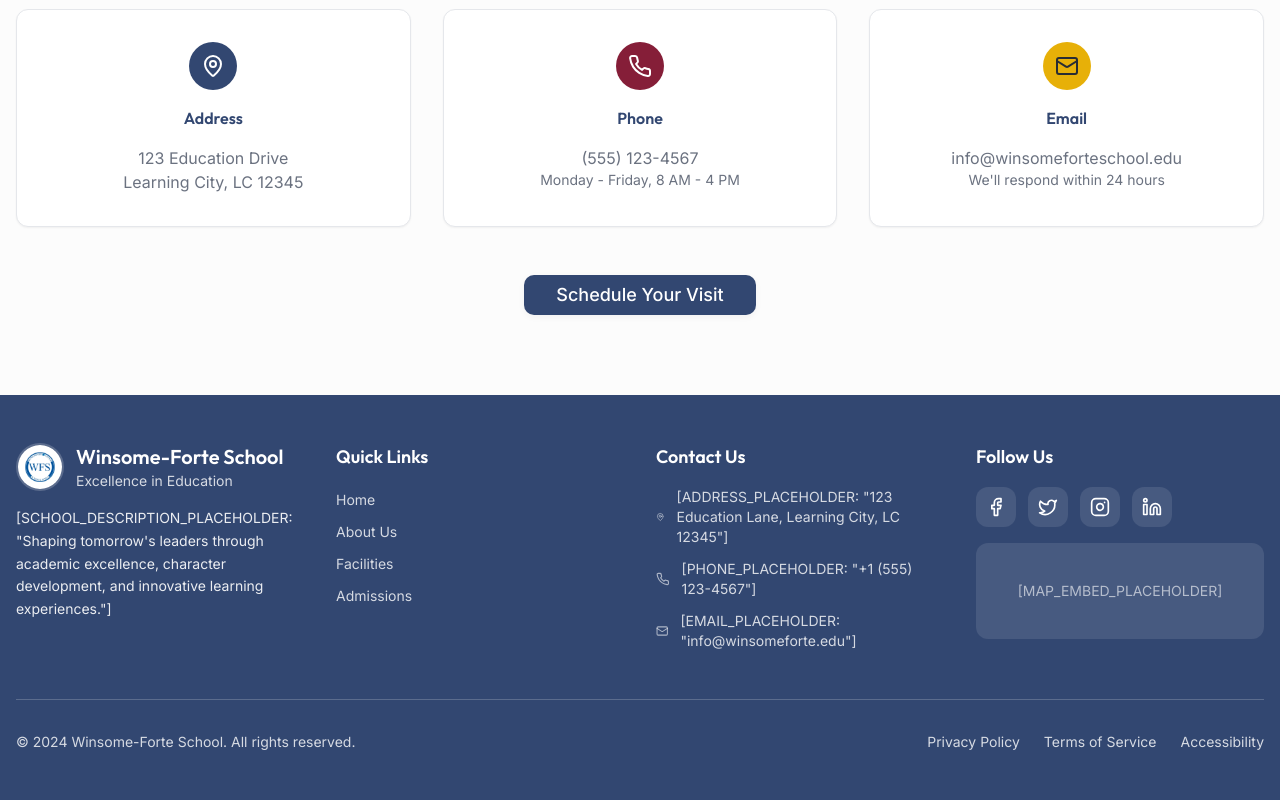
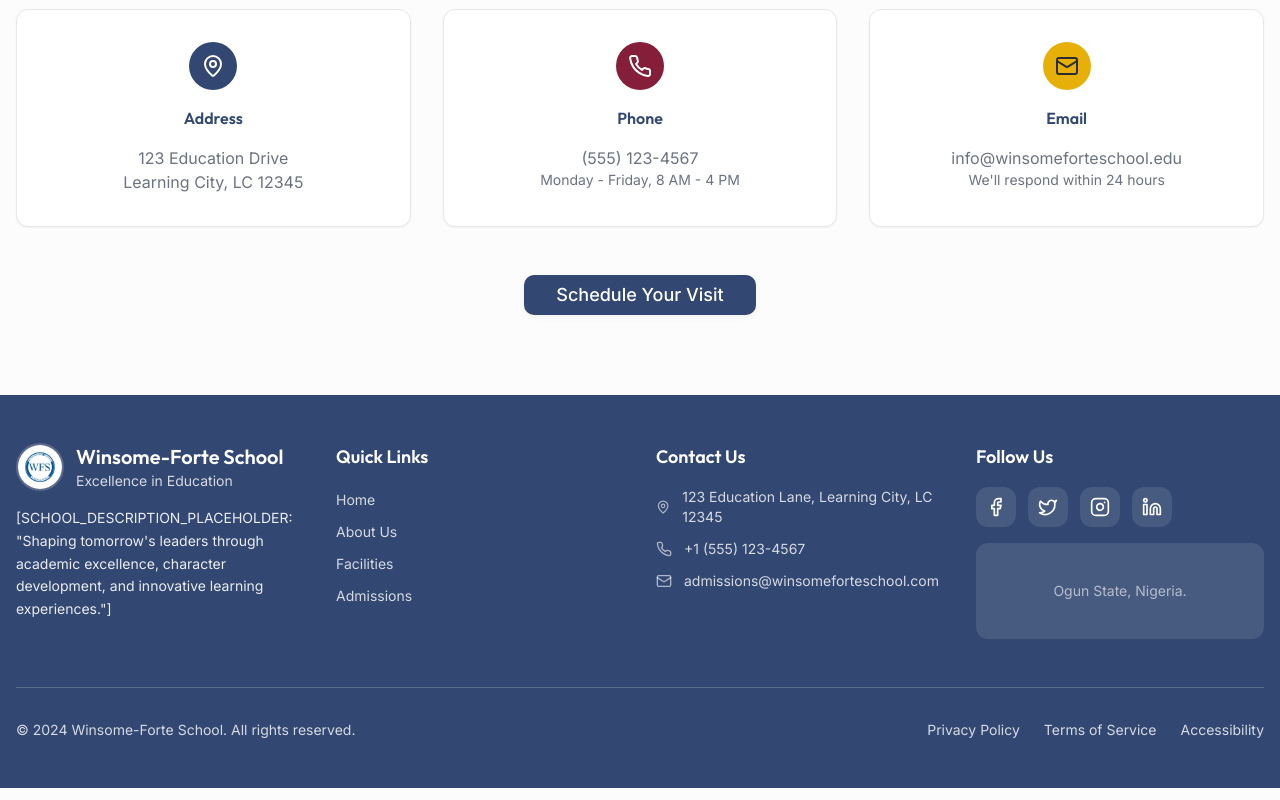
Before and after one commit to DukeVTI/winsome-forte-gateway-70, a React (Vite) app: page / in a window 1280 px wide. Shown: the part 2397-3197 px from the top of the page. Built offline with nearby package versions, Linux system fonts and the light colour scheme; the HTML template or start-up script is replaced by a standard one.

Commit message:
from the dev

```diff
--- a/src/components/Footer.tsx
+++ b/src/components/Footer.tsx
@@ -69,19 +69,19 @@ const Footer = () => {
               <div className="flex items-center space-x-3">
                 <MapPin className="h-4 w-4 text-primary-foreground/60" />
                 <span className="text-primary-foreground/80 text-sm">
-                  [ADDRESS_PLACEHOLDER: "123 Education Lane, Learning City, LC 12345"]
+                  123 Education Lane, Learning City, LC 12345
                 </span>
               </div>
               <div className="flex items-center space-x-3">
                 <Phone className="h-4 w-4 text-primary-foreground/60" />
                 <span className="text-primary-foreground/80 text-sm">
-                  [PHONE_PLACEHOLDER: "+1 (555) 123-4567"]
+                  +1 (555) 123-4567
                 </span>
               </div>
               <div className="flex items-center space-x-3">
                 <Mail className="h-4 w-4 text-primary-foreground/60" />
                 <span className="text-primary-foreground/80 text-sm">
-                  [EMAIL_PLACEHOLDER: "info@winsomeforte.edu"]
+                  admissions@winsomeforteschool.com
                 </span>
               </div>
             </div>
@@ -107,7 +107,7 @@ const Footer = () => {
             <div className="mt-6">
               <div className="w-full h-24 bg-primary-foreground/10 rounded-lg flex items-center justify-center">
                 <span className="text-primary-foreground/60 text-sm">
-                  [MAP_EMBED_PLACEHOLDER]
+                  Ogun State, Nigeria.
                 </span>
               </div>
             </div>
```
